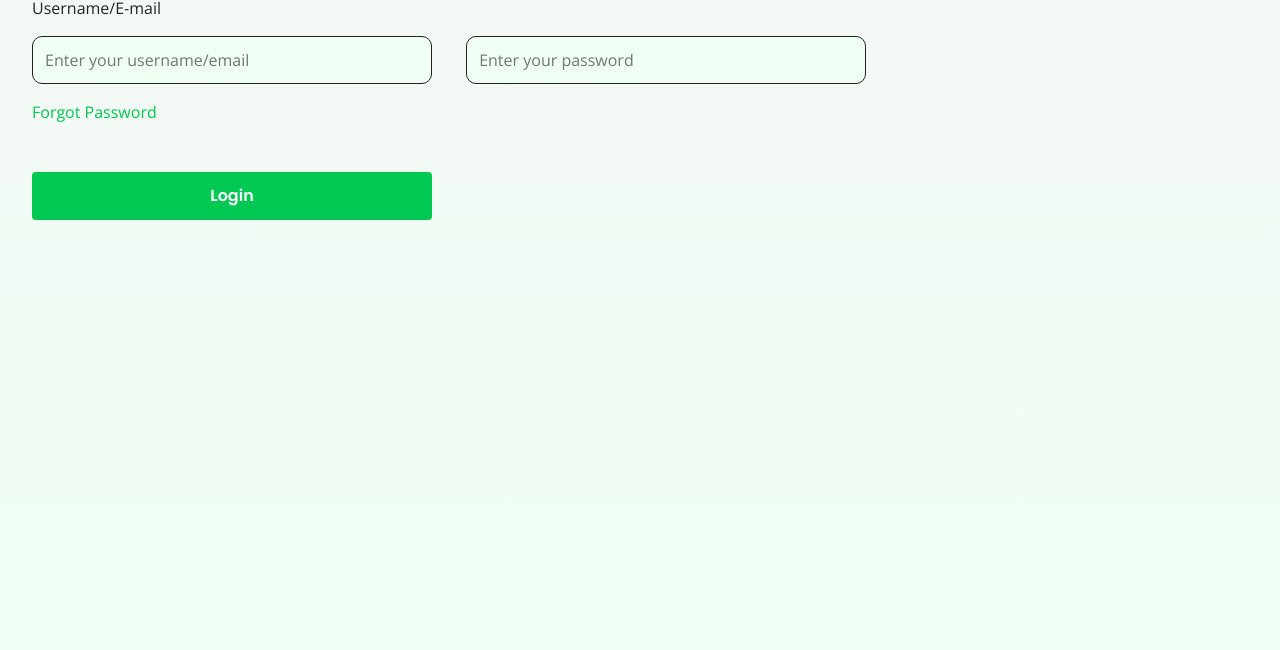
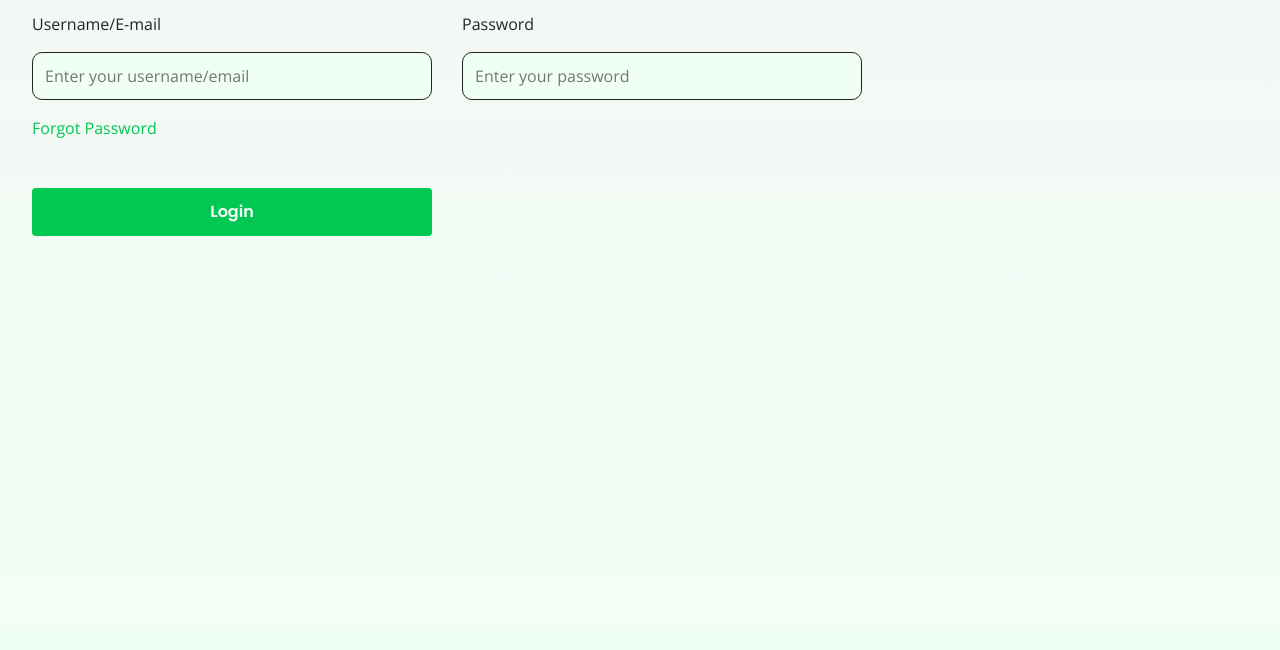
Before and after one commit to guywithdacodex2908/UrbanCart, a plain HTML site: page src/login.html in a window 1280 px wide. Shown: the part 150-800 px from the top of the page. Drawn offline with nearby package versions, Linux system fonts and the light colour scheme; files that its build step writes are made by us from their sources.

Commit message:
made changes to login page to link both css files

```diff
--- a/src/css/login.css
+++ b/src/css/login.css
@@ -4,6 +4,13 @@ body {
     min-height: 100vh;
     background: linear-gradient(to bottom, #F4F6F5, #F0FFF4);
     margin: 0;
+}
+
+.login-form {
+    display: flex;
+    flex-direction: row;
+    align-items: flex-start;
+    margin-top: 24px;
 }
 
 input {
--- a/src/login.html
+++ b/src/login.html
@@ -6,11 +6,10 @@
   <link href="https://fonts.googleapis.com/css2?family=Open+Sans&family=Poppins:wght@400;600&display=swap" rel="stylesheet">
   <meta name="viewport" content="width=device-width, initial-scale=1.0" />
         <title>Login Page</title>
-        <link rel="stylesheet" href="login.css">
-    </head>
-<body>
+       <link rel="stylesheet" href="css/login.css">
+<link rel="stylesheet" href="css/styles.css">
 
-    <style>
+        <style>
   body, p {
     font-family: 'Open Sans', sans-serif;
   }
@@ -29,23 +28,33 @@
       color: #222222 !important;
     }
 
+</style>
+      </head>
+<body>
 
-</style>
+
 
  <h2>Welcome back! Enter your username and password to continue</h2>
 
         <form method="get">
-            <p>Username/E-mail</p>
-    <input type="text" label="username-or-email" placeholder="Enter your username/email">
-    <input type="password" label="password" placeholder="Enter your password">
-          <!-- Still trying to figure this out
+
+          <div class="login-form">
+           <div id="username"> <p>Username/E-mail</p>
+            <input type="text" label="username-or-email" placeholder="Enter your username/email">
+   </div>
+           <div id="password">
+            <p>Password</p>
+            <input type="password" label="password" placeholder="Enter your password">
+         </div>
+         </div>
+            <!-- Still trying to figure this out
     Remember me<input type="radio"> -->
 <div class="extra-links">
   <a href="#">Forgot Password</a>
 
 </div>
     <br>
-    <button class="btn">Login</button>
+    <button class="btn" type="submit">Login</button>
 
         </form>
 </body>
```
